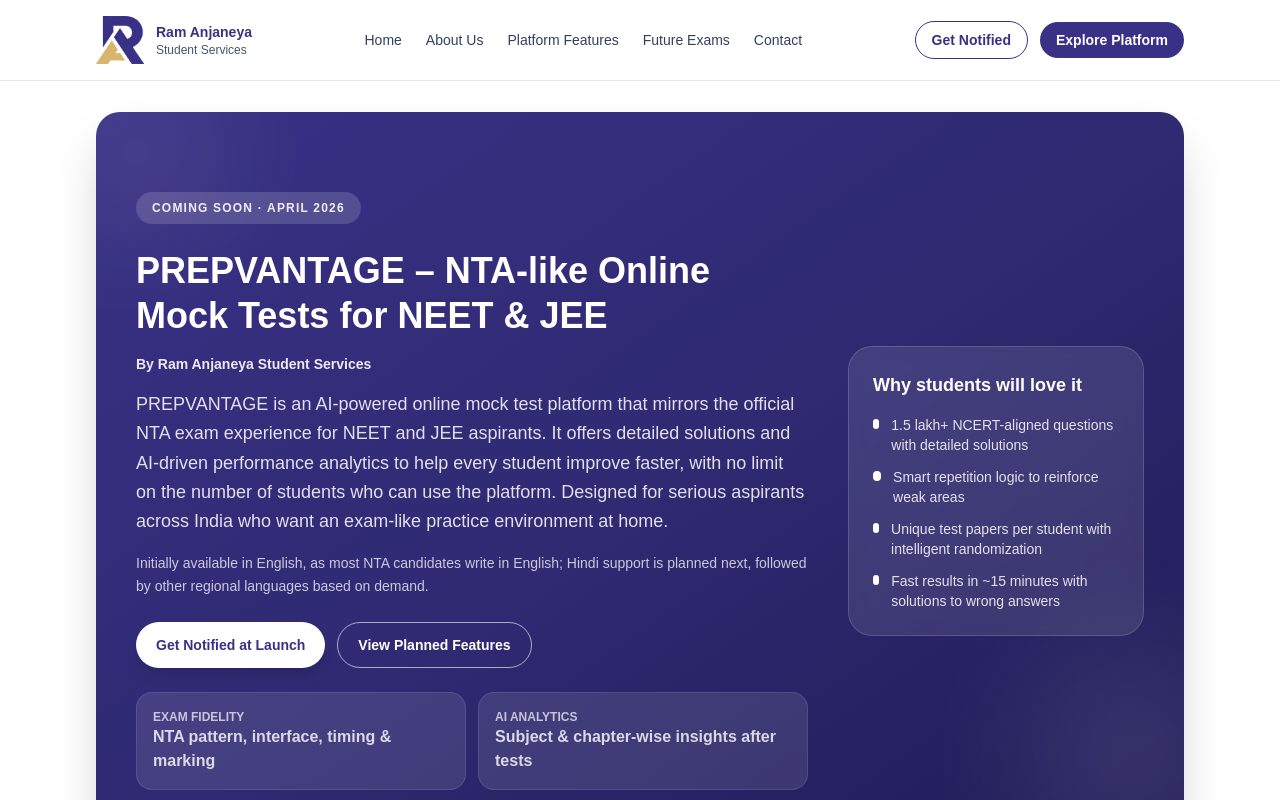
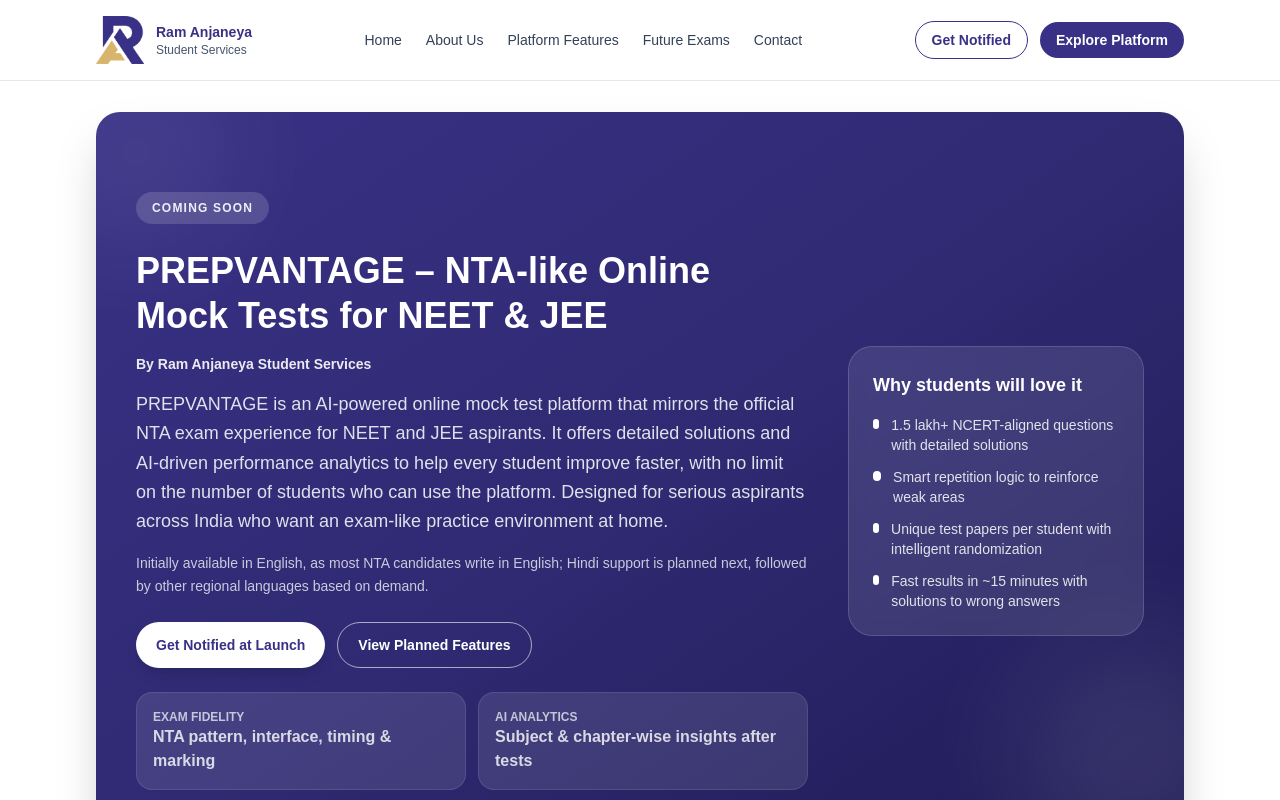
Before and after one commit to RASS-Development/rass-landing, a Next.js app: page / in a window 1280 px wide. Shown: the top 800 px of the page. Built offline with nearby package versions, Linux system fonts and the light colour scheme.

Commit message:
updated landing page

```diff
--- a/src/app/page.tsx
+++ b/src/app/page.tsx
@@ -11,7 +11,7 @@
         <PlatformFeatures />
         <FutureExams />
         <AboutSection />
-        <LeadCapture />
+        {/* <LeadCapture /> */}
         <ContactSection />
       </main>
       <Footer />
@@ -94,7 +94,7 @@
       <div className="relative flex flex-col gap-10 lg:flex-row lg:items-center lg:justify-between">
         <div className="max-w-2xl space-y-6">
           <span className="inline-flex w-fit rounded-full bg-white/15 px-4 py-2 text-xs font-semibold uppercase tracking-widest text-white/90">
-            COMING SOON · APRIL 2026
+            COMING SOON
           </span>
           <div className="space-y-4">
             <h1 className="text-2xl font-bold leading-tight sm:text-3xl lg:text-4xl">
@@ -543,6 +543,7 @@
 }
 
 function LeadCapture() {
+  /*
   return (
     <section
       id="lead"
@@ -555,7 +556,7 @@
             Stay Informed
           </p>
           <h2 id="stay-informed" className="text-3xl font-bold text-slate-900 sm:text-4xl">
-            Stay Informed About the April 2026 Launch
+            Stay Informed About the Launch
           </h2>
           <p className="text-lg text-slate-600">
             Share your details to receive updates, launch announcements, and
@@ -578,11 +579,13 @@
           </ul>
         </div>
 
-        {/* Client-only interactive form */}
+        // Client-only interactive form
         <LeadCaptureClient />
       </div>
     </section>
   );
+  */
+  return null;
 }
 
 function ContactSection() {
@@ -653,7 +656,7 @@
           </div>
         </div>
         <p className="text-sm text-slate-500">
-          Launching April 2026 · Crafted for student success
+          Launching Soon · Crafted for student success
         </p>
       </div>
     </footer>
```
